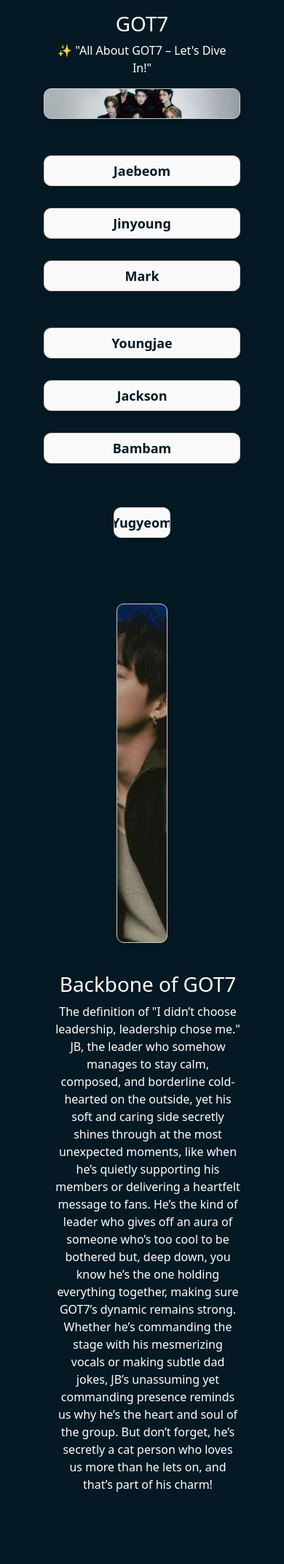
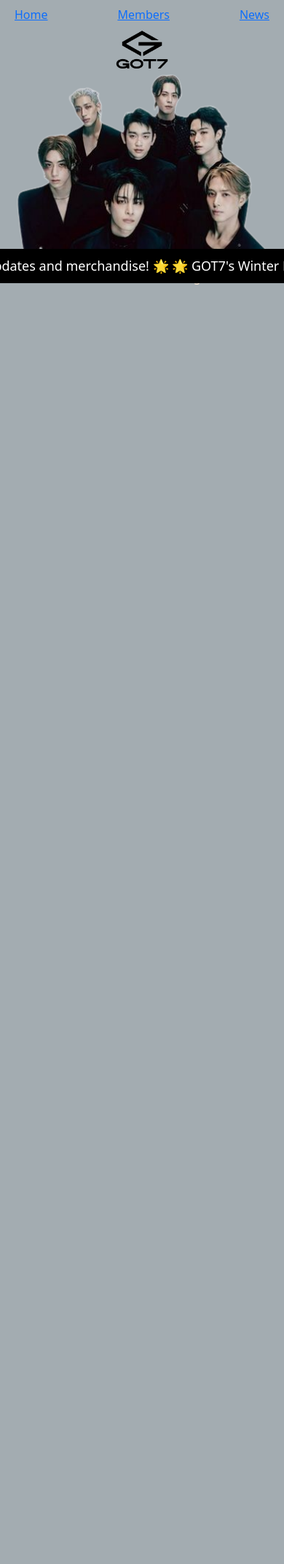
Before and after one commit to umairahzakaria/GOT7, a PHP site: page /index.html in a window 390 px wide. Shown: the top 2143 px of the page at 73% size. After the commit the page ends 390 px from the top, so only its background shows below. Run offline with PHP 8.4, Linux system fonts and the light colour scheme.

Commit message:
Changed to new mobile interface design

```diff
--- a/index.html
+++ b/index.html
@@ -9,108 +9,28 @@
         <script src="https://cdn.jsdelivr.net/npm/bootstrap@5.3.3/dist/js/bootstrap.bundle.min.js"></script>
     </head>
     <body>
-        <div class="container-fluid mt-3">
-            <h1>GOT7</h1>
-            <p>✨ "All About GOT7 – Let's Dive In!"</p>
+        <header class="header">
+            <nav class="navbar">
+                <a href="#hero">Home</a>
+                <a href="#services">Members</a>
+                <a href="#contact">News</a>
+            </nav>
+        </header>
+        <div class="logo">
+            <img src="image/logo.png" alt="">
         </div>
-        <div class="row">
-            <div class="col-12 col-md-6 col-lg-4">
-                <div class="card-overlay card-group">
-                </div>
-            </div>
-        </div>
-        <div class="row">
-            <div class="col-12 col-md-6 col-lg-4">
-                <div class="card-overlay card-name">
-                <p class="default-text">Jaebeom</p>
-                </div>
-            </div>
-            <div class="col-12 col-md-6 col-lg-4">
-                <div class="card-overlay card-age">
-                <p class="default-text">Jinyoung</p>
-                </div>
-            </div>
-            <div class="col-12 col-md-6 col-lg-4">
-                <div class="card-overlay card-location">
-                <p class="default-text">Mark</p>
-                </div>
-            </div>
-        </div>
-        <div class="row">
-            <div class="col-12 col-md-6 col-lg-4">
-                <div class="card-overlay card-name1">
-                <p class="default-text">Youngjae</p>
-                </div>
-            </div>
-            <div class="col-12 col-md-6 col-lg-4">
-                <div class="card-overlay card-age1">
-                <p class="default-text">Jackson</p>
-                </div>
-            </div>
-            <div class="col-12 col-md-6 col-lg-4">
-                <div class="card-overlay card-location1">
-                <p class="default-text">Bambam</p>
-                </div>
-            </div>
-        </div>
-        <div class="row justify-content-center">
-            <div class="col-4">
-                <div class="card-overlay card-location2">
-                <p class="default-text">Yugyeom</p>
-                </div>
-            </div>
-        </div>
-        <div class="jb" id="jb">
-            <div class="row-description d-flex align-items-center">
-                <div class="col-4">
-                    <div class="card-overlay">
-                    </div>
-                </div>
-                <div class="desc ms-3">
-                    <h1>Backbone of GOT7</h1>
-                    <p>The definition of "I didn’t choose leadership, leadership chose me." JB, the leader who somehow manages to stay calm, composed, and borderline cold-hearted on the outside, yet his soft and caring side secretly shines through at the most unexpected moments, like when he’s quietly supporting his members or delivering a heartfelt message to fans. He’s the kind of leader who gives off an aura of someone who’s too cool to be bothered but, deep down, you know he’s the one holding everything together, making sure GOT7’s dynamic remains strong. Whether he’s commanding the stage with his mesmerizing vocals or making subtle dad jokes, JB’s unassuming yet commanding presence reminds us why he’s the heart and soul of the group. But don’t forget, he’s secretly a cat person who loves us more than he lets on, and that’s part of his charm!</p>
-                </div>
-            </div>
-        </div>
-        <div class="jinyoung" id="jinyoung">
-            <div class="row-description d-flex align-items-center">
-                <div class="col-4">
-                    <div class="card-overlay">
-                    </div>
-                </div>
-                <div class="desc ms-3">
-                    <h1>The Elegantly Savage King of Wit, the Heartfelt Intellectual</h1>
-                    <p>Jinyoung, who is so effortlessly elegant and sophisticated that he could grace the cover of Vogue and still make you feel like you’re having tea with the smartest person at the table. He’s the member who roasts you with the grace of a poet, all while giving you a look that could kill, but he’ll follow it up with a heartfelt piece of advice that makes you feel like he just solved all of your life problems. With his deep, soulful voice and uncanny ability to blend sarcasm with wisdom, Jinyoung is the paradox we never knew we needed—he’ll serve you intellectual knowledge and savage burns in the same breath. Whether he's giving us “that look” or pouring his heart out in a song, Jinyoung has mastered the art of being both untouchably regal and completely relatable at the same time. He’s the calm before the storm and the storm itself, wrapped in a pretty package of intellectual charm.</p>
-                </div>
-            </div>
-        </div>
-        <div class="mark" id="mark">
-            <div class="row-description d-flex align-items-center">
-                <div class="col-4">
-                    <div class="card-overlay">
-                    </div>
-                </div>
-                <div class="desc ms-3">
-                    <h1>The Silent Rebel with a Heart of Gold, Our King of Quiet Moments</h1>
-                    <p>Mark is the type of guy who can sit in a room and not say much, but when he opens his mouth, it’s either a deep, philosophical statement that makes us question life or something completely hilarious that leaves everyone in stitches. He may not be the loudest in the room, but his actions speak louder than words ever could. With his relaxed and chill demeanor, he comes off as the coolest of the cool, the guy who has everything together and lives life effortlessly. But behind the calm is a man who’s deeply caring, fiercely loyal, and whose love for Ahgases and his members runs deeper than the oceans. His soft, raspy voice alone is enough to send anyone into a trance, and even though he likes to keep things low-key, his kindness shines brighter than all the spotlight he deserves.</p>
+        <div class="group_photo position-relative">
+            <img src="image/group.png" alt="">
+            <div class="banner">
+                <div class="banner-text">
+                    <span>🌟 GOT7's Winter Heptagon is OUT NOW! Stream GOT7's Winter Heptagon NOW on Spotify, Apple Music, and YouTube! 🎶 Visit www.got7official.com for exclusive updates and merchandise! 🌟</span>
+                    <span>🌟 GOT7's Winter Heptagon is OUT NOW! Stream GOT7's Winter Heptagon NOW on Spotify, Apple Music, and YouTube! 🎶 Visit www.got7official.com for exclusive updates and merchandise! 🌟</span>
                 </div>
             </div>
         </div>
 
-        <script>
-            document.addEventListener("DOMContentLoaded", function () {
-                document.querySelector(".card-overlay.card-name").addEventListener("click", function () {
-                    document.getElementById("jb").scrollIntoView({ behavior: "smooth" });
-                });
-
-                document.querySelector(".card-overlay.card-age").addEventListener("click", function () {
-                    document.getElementById("jinyoung").scrollIntoView({ behavior: "smooth" });
-                });
-
-                document.querySelector(".card-overlay.card-location").addEventListener("click", function () {
-                    document.getElementById("mark").scrollIntoView({ behavior: "smooth" });
-                });
-            });
-        </script>
-</body>
+        <footer class="footer">
+        <p>&copy; 2025 umairahzakaria Site. All rights reserved.</p>
+        </footer>
+    </body>
 </html>
--- a/main.css
+++ b/main.css
@@ -1,168 +1,78 @@
 html, body {
-    background-color: #041924;
-    margin-left: 30px;
-    margin-right: 30px;
+    background-color: #A3ACB1;
 }
-h1 {
-    text-align: center;
-    color: white;
+.header{
+  margin-left: 20px;
+  margin-right: 20px;
 }
-p{
-    text-align: center;
-    color: white;
-}
-.col {
-    padding: 10px;
-    margin: 0 10px;
-}
-.col-4 {
-    padding: 10px;
-    margin: 0 10px;
-    max-width: 100%;
-}
-  .card-overlay {
-    position: relative;
-    box-shadow: 0 4px 8px rgba(0, 0, 0, 0.1);
-    background-color: #f9f9f9;
-    border: 1px solid #ccc;
-    border-radius: 10px;
-    padding: 20px;
-    height: auto;
-    text-align: center;
-    line-height: 50px;
-    font-size: 18px;
-    font-weight: bold;
-    cursor: pointer;
-    overflow: hidden;
-    transition: background 0.3s ease;
-    margin-bottom: 30px;
-  }
-
-  /* Default text (initially visible) */
-  .default-text {
-    position: absolute;
-    width: 100%;
-    height: 100%;
-    top: 0;
-    left: 0;
-    display: flex;
-    align-items: center;
-    justify-content: center;
-    transition: opacity 0.3s ease;
-    color: #041924;
-  }
-
-  /* Hover text (initially hidden) */
-  .hover-text {
-    position: absolute;
-    width: 100%;
-    height: 100%;
-    top: 0;
-    left: 0;
-    display: flex;
-    align-items: center;
-    justify-content: center;
-    opacity: 0;
-    transition: opacity 0.3s ease;
-    color: white;
-  }
-
-  .card-name:hover {
-    background: url('image/jb.jpg') center/cover no-repeat;
-  }
-
-  .card-age:hover {
-    background: url('image/jinyoung.jpg') center/cover no-repeat;
-  }
-
-  .card-location:hover {
-    background: url('image/mark.jpg') center/cover no-repeat;
-  }
-  .card-name1:hover {
-    background: url('image/youngjae.jpg') center/cover no-repeat;
-  }
-
-  .card-age1:hover {
-    background: url('image/jackson.jpg') center/cover no-repeat;
-  }
-  .card-location1:hover {
-    background: url('image/bambam.jpg') center/cover no-repeat;
-  }
-  .card-location2:hover {
-    background: url('image/yugyeom.jpg') center/cover no-repeat;
-  }
-  /* Hover effect: hide default text and show hover text */
-  .card-overlay:hover .default-text {
-    opacity: 0;
-  }
-
-  .card-overlay:hover .hover-text {
-    opacity: 1;
-  }
-  .card-group {
-    background: url('image/got7.jpg') center/cover no-repeat;
-  }
-  .jinyoung .card-overlay{
-    background-image: url('image/jinyoung2.jpg'); /* Set your image here */
-    background-size: cover; /* Makes sure the image covers the entire area */
-    background-position: center; /* Centers the image */
-    background-repeat: no-repeat;
-    height: 465px;
-  }
-
-  .jb .card-overlay{
-    background-image: url('image/jb2.jpg'); /* Set your image here */
-    background-size: cover; /* Makes sure the image covers the entire area */
-    background-position: center; /* Centers the image */
-    background-repeat: no-repeat;
-    height: 465px;
-  }
-
-  .mark .card-overlay{
-    background-image: url('image/mark2.jpg'); /* Set your image here */
-    background-size: cover; /* Makes sure the image covers the entire area */
-    background-position: center; /* Centers the image */
-    background-repeat: no-repeat;
-    height: 465px;
-  }
-
-  .mark {
-    background-color: transparent !important;
-}
-.mark .desc {
-    background-color: transparent !important;
+.footer{
+  text-align: center;
+  color: antiquewhite;
 }
 
-.mark .card-overlay:hover{
-    background: url('image/markmeme.jpg') center/cover no-repeat;
+.logo{
+  display: flex;
+  justify-content: center;
+  align-items: center;
+  margin: 0;
 }
 
-.jinyoung .card-overlay:hover{
-    background: url('image/jinyoungmeme.jpg') center/cover no-repeat;
-}
-.jb .card-overlay:hover{
-    background: url('image/jbmeme.jpg') center/cover no-repeat;
+.logo img{
+  width: 100px;
+  height:auto;
 }
 
-.row-description {
-  flex-wrap: wrap; /* Ensure it wraps on smaller screens */
-  padding: 20px 0;
-  margin-bottom: 40px;
-}
-
-.desc {
-  max-width: 100%; /* Allow description to scale */
-}
-
-@media (max-width: 768px) {
-  .row-description {
-    flex-direction: column; /* Stack items vertically */
-  }
-  .col-4 {
-    max-width: 100%;
+@media (min-width: 768px) {
+  .logo img {
+    max-width: 50%; /* Adjust the size for larger screens */
   }
 }
 
-.row {
-  margin-bottom: 20px; /* Adds 20px spacing below each row */
+.group_photo{
+  display: flex;
+  justify-content: center;
+  align-items: center;
+  width: 100%;
+  margin-top: 0;
 }
+
+.group_photo img{
+  width: 850px;
+  height: auto;
+  max-height: 100vh;
+  object-fit: cover;
+}
+
+.banner {
+  position: absolute;
+  bottom: -20px;
+  width: 100%;
+  background: black;
+  padding: 10px 0;
+  overflow: hidden;
+  color: white;
+  font-size: 18px;
+  text-align: center;
+}
+
+.banner-text {
+  display: inline-block;
+  white-space: nowrap;
+  animation: scrollText 15s linear infinite;
+}
+.banner-content span {
+  display: inline-block;
+  padding-right: 50px; /* Creates space between repeating text */
+}
+
+@keyframes scrollText {
+  0% {
+      transform: translateX(10%);
+  }
+  50% {
+      transform: translateX(-50%);
+  }
+  100% {
+      transform: translateX(-100%);
+  }
+}
```
Also changed, not shown: extra.txt (added, +125 -0 lines), image/bg.jpg (added), image/bg2.jpg (added), image/bg3.jpg (added), image/bg4.jpg (added), image/group.png (added), image/logo.png (added).
